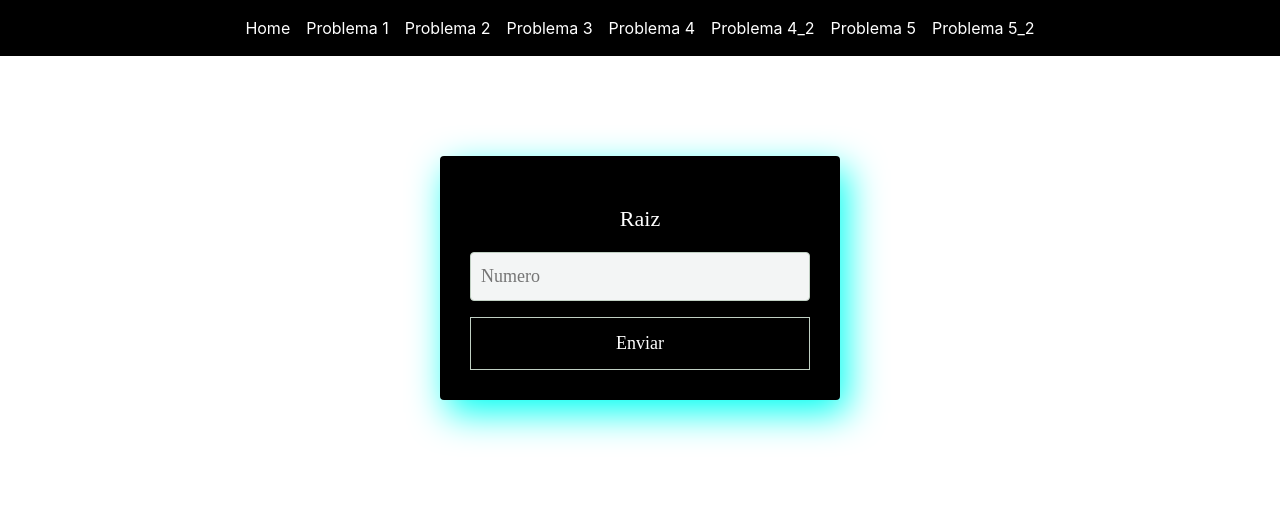
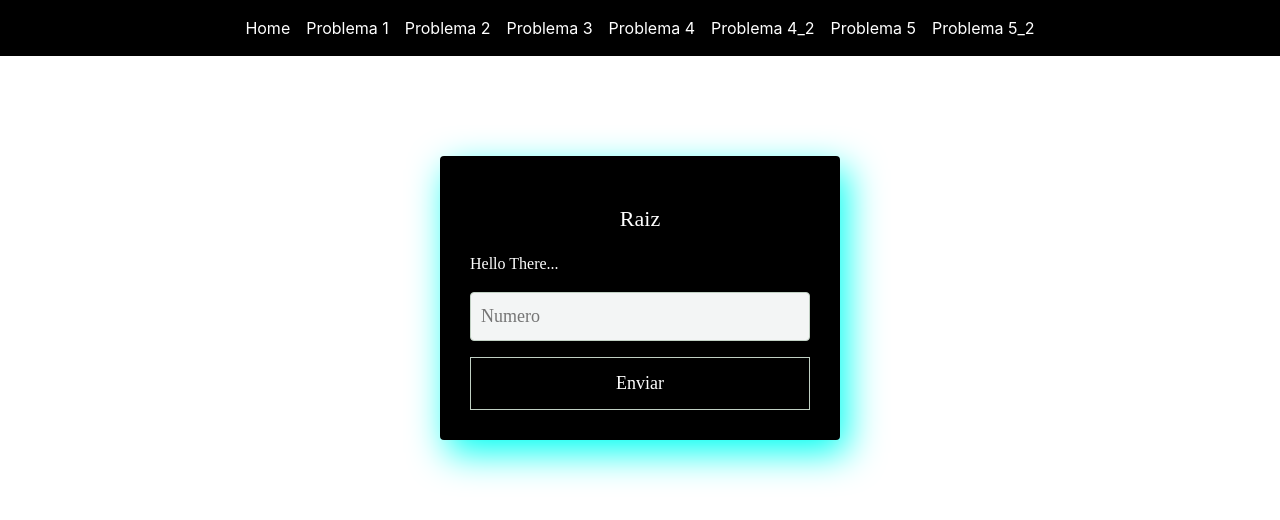
Before and after one commit to bram814/practica1_grupo8, a React (Create React App) app in the folder fronted/p1g8/: page /Raiz in a window 1280 px wide. Shown: the top 520 px of the page. Built offline with nearby package versions, Linux system fonts and the light colour scheme.

Commit message:
[ADD]Funcionalidad-Desarrollador5-20140351
nueva funcionalidad en problema 4.2

```diff
--- a/fronted/p1g8/src/Component/Page/Problema4_2.js
+++ b/fronted/p1g8/src/Component/Page/Problema4_2.js
@@ -28,6 +28,9 @@ function Problema4_2(props){
             <div className="row-md-6">
                 <form className="form-aplicante" onSubmit={handleAplicante}>
                     <h1>Raiz</h1>
+                    <p>
+                        Hello There...
+                    </p>
                     <input className="etiqueta-aplicante" type="text" placeholder="Numero" value={numero} onChange={handleInputChangeNumero} />
                     <button className="boton-aplicante" type="submit">Enviar</button>
                 </form>
```
